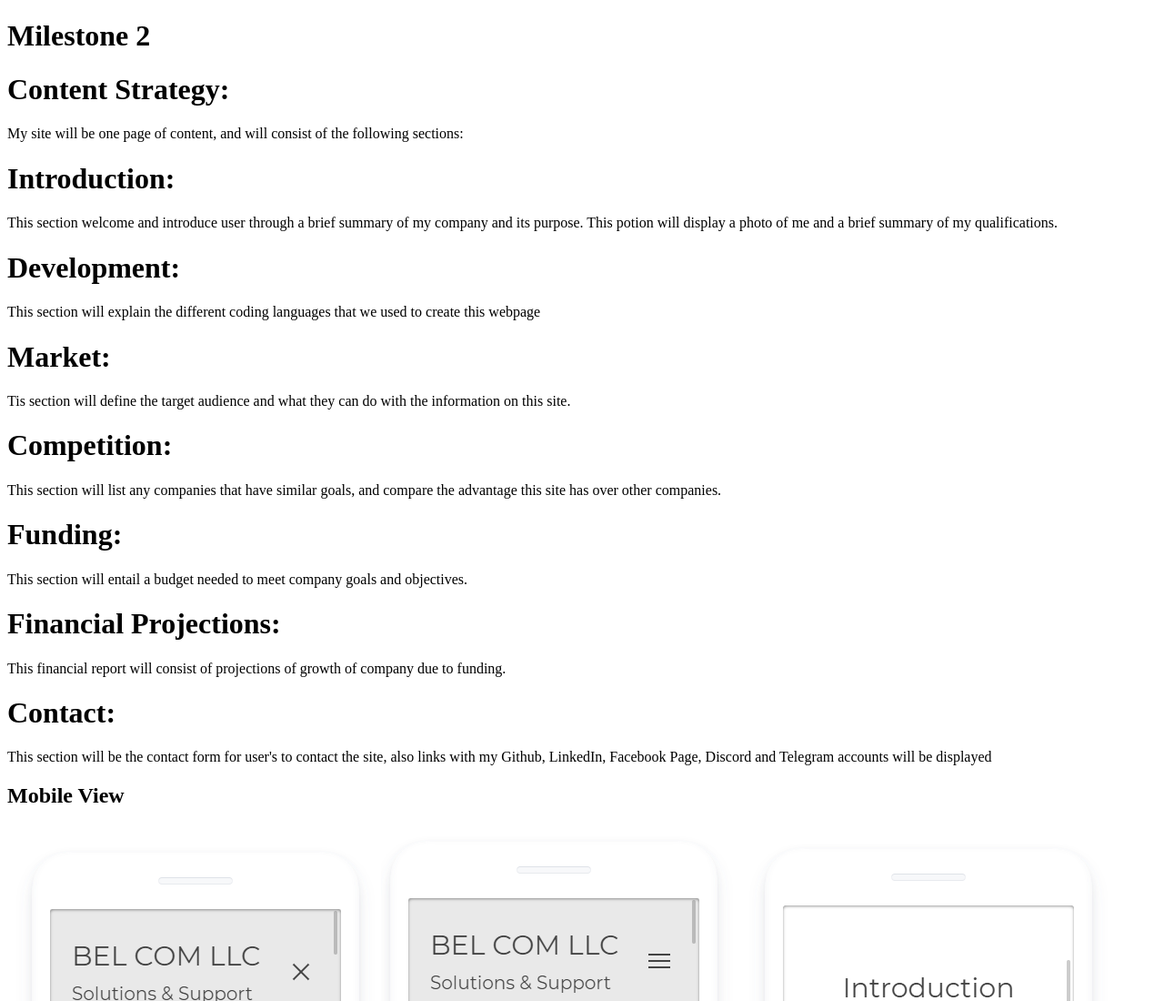
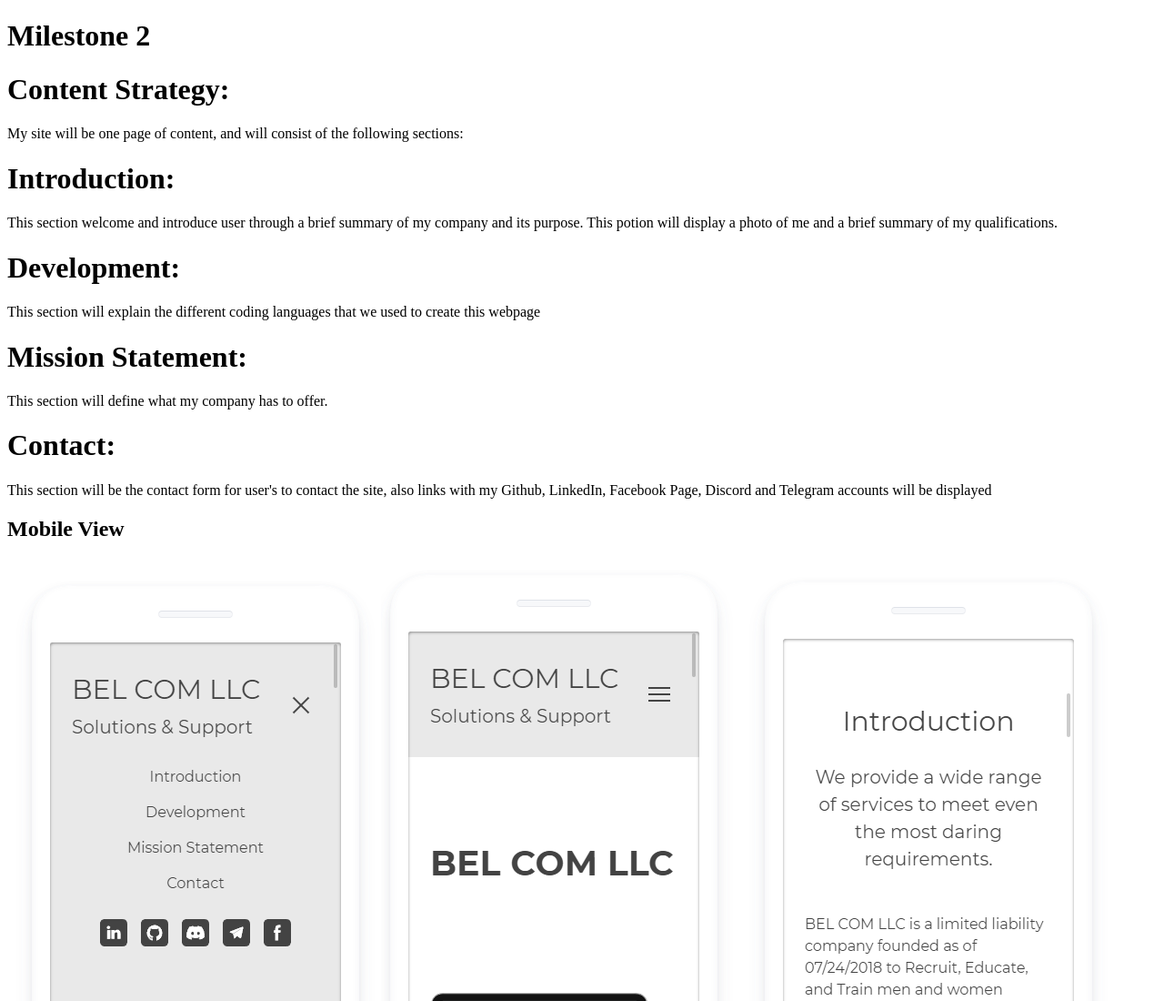
Before and after one commit to bkerneyel/my-pwp-brian, a plain HTML site: page public_html/documentation/milestone-2.html in a window 1280 px wide. Shown: the top 1100 px of the page at 91% size. Drawn offline with Linux system fonts and the light colour scheme.

Commit message:
Final Draft!!!

```diff
--- a/public_html/documentation/milestone-2.html
+++ b/public_html/documentation/milestone-2.html
@@ -21,23 +21,9 @@
 
 <p>This section will explain the different coding languages that we used to create this webpage</p>
 
-<h1>Market: </h1>
+<h1>Mission Statement: </h1>
 
-<p>Tis section will define the target audience and what they can do with the information on this site.</p>
-
-
-<h1>Competition: </h1>
-
-<p>This section will list any companies that have similar goals, and compare the advantage this site has over other companies.</p>
-
-
-<h1>Funding: </h1>
-
-<p>This section will entail a budget needed to meet company goals and objectives.</p>
-
-<h1>Financial Projections: </h1>
-
-<p>This financial report will consist of projections of growth of company due to funding.</p>
+<p>This section will define what my company has to offer.</p>
 
 <h1>Contact: </h1>
 
```
